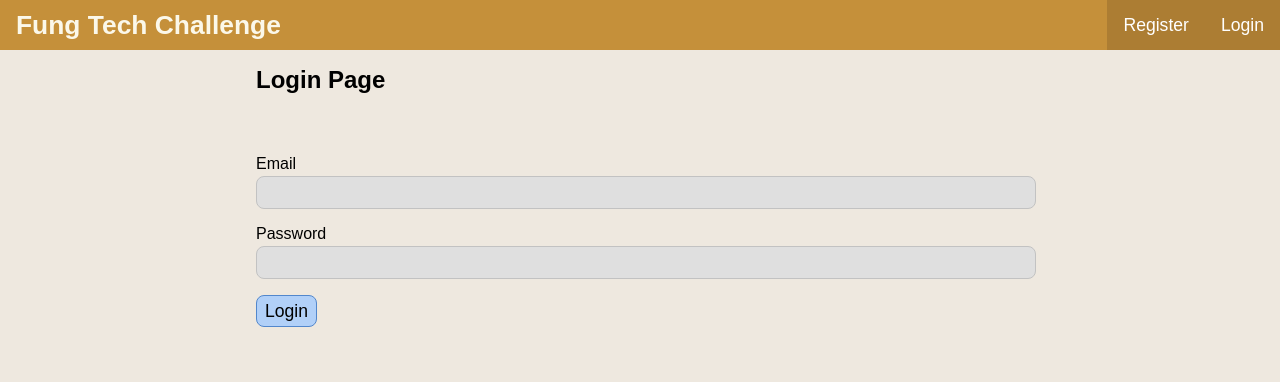
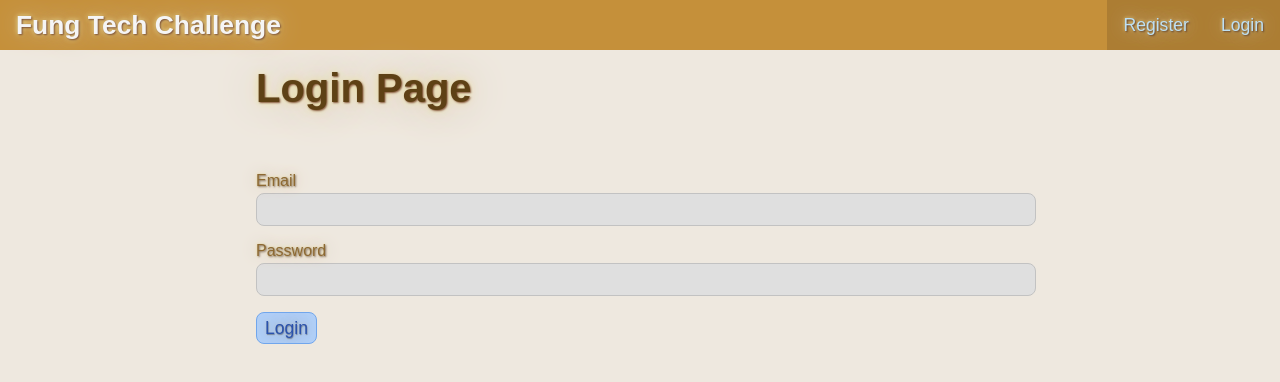
Before and after one commit to Don-Stevenson/fung-tech-challenge, a React (Create React App) app in the folder mern-auth-front/: page /login in a window 1280 px wide. Shown: the top 382 px of the page. Built offline with nearby package versions, Linux system fonts and the light colour scheme; no server answers.

Commit message:
add shadows, update colours

```diff
--- a/mern-auth-front/src/style.css
+++ b/mern-auth-front/src/style.css
@@ -38,6 +38,10 @@ ol {
 
 h2 {
   margin: 0;
+  font-size: 2.5rem;
+  color: #5e4115;
+  text-shadow: 1px 1px 2px rgb(133, 87, 60), 0 0 1em rgb(209, 188, 161),
+    0 0 0.2em rgb(241, 233, 158);
 }
 h3 {
   margin-top: 1em;
@@ -47,7 +51,7 @@ h3 {
 h4 {
   margin-top: 1em;
   margin-bottom: 1.7rem;
-  color:  #eee8df;
+  color: #eee8df;
 }
 /* general style*/
 
@@ -57,6 +61,7 @@ body {
 
 .page {
   padding: 1rem;
+
 }
 
 .container {
@@ -76,9 +81,13 @@ body {
 #header .title {
   margin: 0;
   padding: 0 1rem;
-  color: #fbf8ea;
+  color: #bee0f3;
   font-size: 1.65rem;
   background-color: #c5903a;
+  font-weight: 10000;
+  color: #f5f5f5;
+  text-shadow: 1px 1px 2px rgb(122, 78, 52), 0 0 1em rgb(209, 188, 161),
+    0 0 0.2em rgb(241, 233, 158);
 }
 
 #header .auth-options {
@@ -89,22 +98,35 @@ body {
 #header .auth-options button {
   background-color: #ac7d33;
   padding: 0 1rem;
-  color: #ffffff;
+  color: #bee0f3;
   font-size: 1.1rem;
+  text-shadow: 1px 1px 2px rgb(85, 52, 33), 0 0 1em rgb(209, 188, 161),
+    0 0 0.2em rgb(241, 233, 158);
 }
 
 #header .auth-options button:hover {
   background-color: #976c3a;
+  text-shadow: 1px 1px 2px rgb(85, 52, 33), 0 0 1em rgb(209, 188, 161),
+    0 0 0.2em rgb(241, 233, 158);
   transition: ease-in-out 0.3s;
 }
 
 /* Form style */
-.form label,
+.form label {
+  display: block;
+  color: #8d6932;
+  text-shadow: 1px 1px 2px rgb(131, 111, 99), 0 0 1em rgb(209, 188, 161),
+    0 0 0.2em rgb(241, 233, 158);
+}
 .form input {
   display: block;
+  color: #5b7cc8;
+  text-shadow: 0.5px 0.5px 1px rgb(114, 132, 155), 0 0 1em rgb(130, 146, 160),
+    0 0 0.2em rgb(199, 203, 206);
 }
 .form input {
   margin-bottom: 1rem;
+  color: #2a52ad;
 }
 .form label {
   margin-bottom: 0.2rem;
@@ -128,7 +150,7 @@ body {
 
 .form input[type="submit"] {
   padding: 0.3rem 0.5rem;
-  border: 1px solid#5287cc;
+  border: 1px solid#71a6ec;
   background-color: #b1d0f8;
   font-size: 1.1rem;
   border-radius: 8px;
@@ -144,7 +166,8 @@ body {
   display: flex;
   justify-content: space-between;
   align-items: center;
-  /* background-color: rgb(241, 197, 192); */
+  text-shadow: 0.5px 0.5px 1px rgb(255, 154, 154), 0 0 1em rgb(240, 215, 182),
+    0 0 0.2em rgb(241, 230, 127);
 }
 
 span.error-notice {
@@ -169,4 +192,7 @@ span.error-notice {
     font-size: 0.6rem;
     padding: 0 0.5rem;
   }
+  h2 {
+    font-size: 1.5rem;
+  }
 }
```
